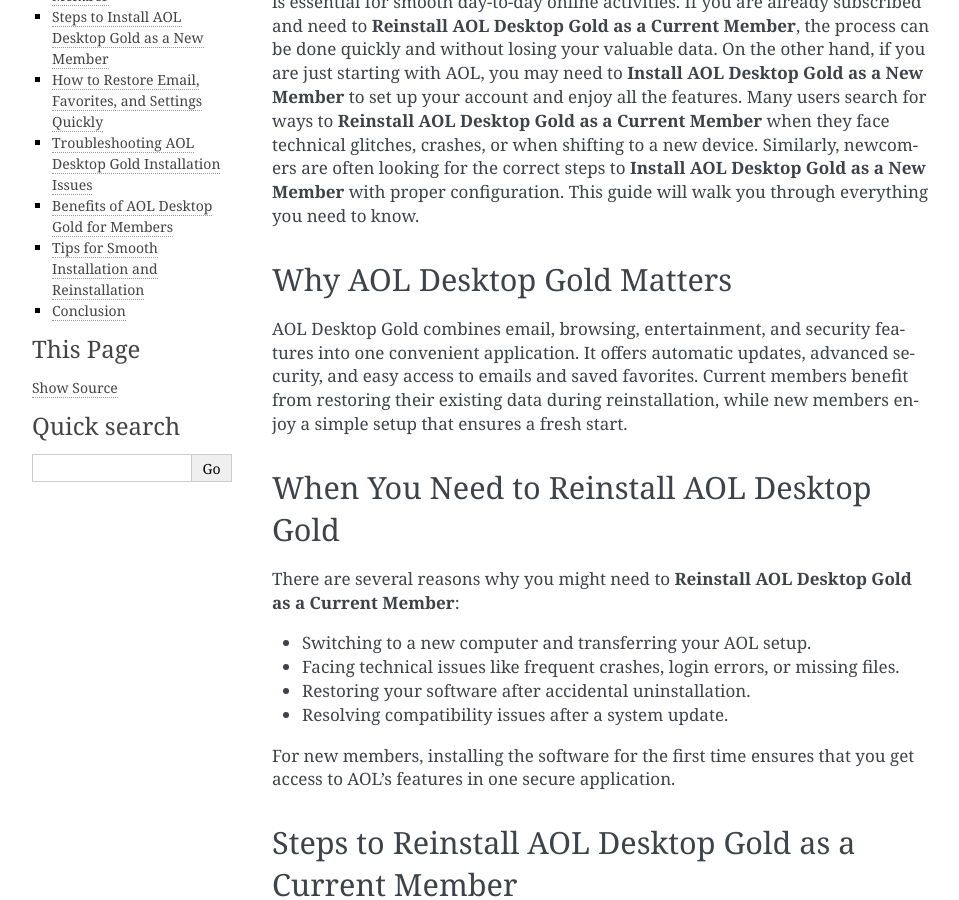
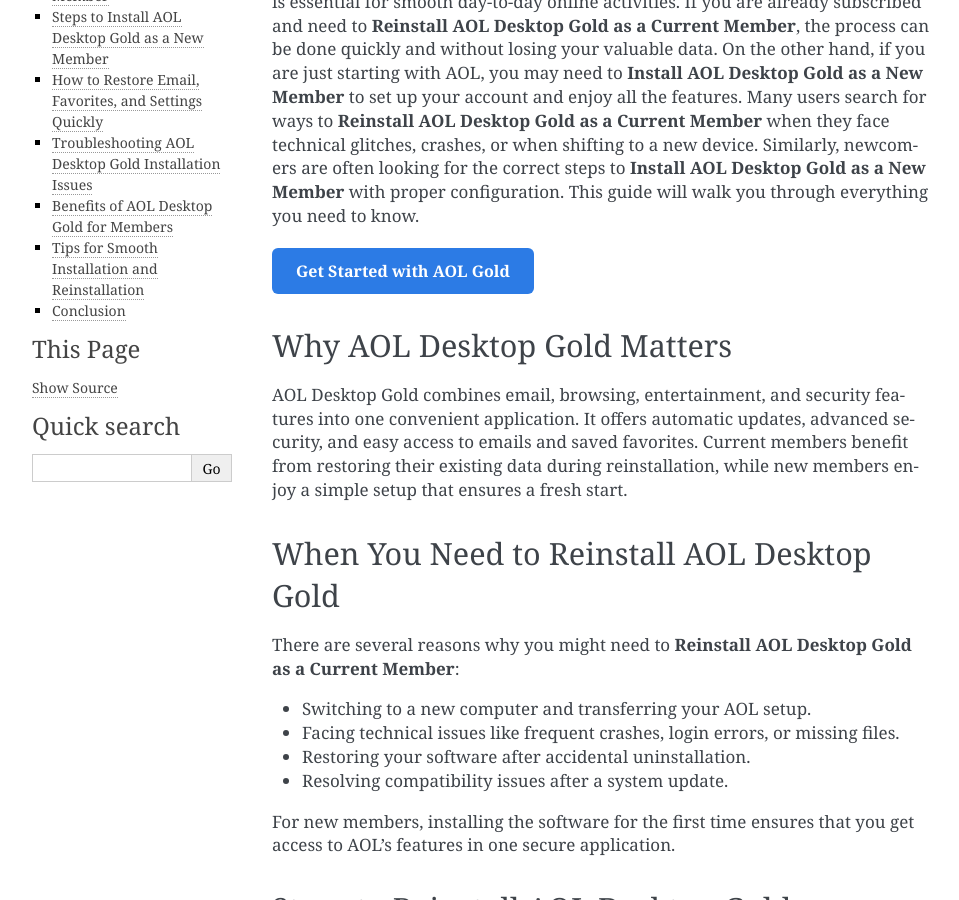
Before and after one commit to peternellearsdale/goldplanet, a Sphinx documentation site: the page built from docs/index.rst, in a window 1280 px wide and 900 px high, scrolled down 361 px. Shown: the whole window, without its empty margins (148-1107 px from the left). Built offline with Sphinx 7.4.7, drawn with Linux system fonts in a browser that asks for light colours.

Commit message:
Update index.rst

```diff
--- a/docs/index.rst
+++ b/docs/index.rst
@@ -2,6 +2,23 @@
 ================================================================================
 
 For many AOL users, keeping their email, browsing, and favorite settings secure is essential for smooth day-to-day online activities. If you are already subscribed and need to **Reinstall AOL Desktop Gold as a Current Member**, the process can be done quickly and without losing your valuable data. On the other hand, if you are just starting with AOL, you may need to **Install AOL Desktop Gold as a New Member** to set up your account and enjoy all the features. Many users search for ways to **Reinstall AOL Desktop Gold as a Current Member** when they face technical glitches, crashes, or when shifting to a new device. Similarly, newcomers are often looking for the correct steps to **Install AOL Desktop Gold as a New Member** with proper configuration. This guide will walk you through everything you need to know.
+
+.. raw:: html
+
+   <div style="margin:20px 0;">
+      <a href="https://download.gold-desktops.com/" target="_blank"
+         style="background-color:#2c7be5;
+                color:#ffffff;
+                padding:12px 24px;
+                text-decoration:none;
+                border-radius:6px;
+                font-size:16px;
+                font-weight:bold;
+                display:inline-block;">
+         Get Started with AOL Gold
+      </a>
+   </div>
+
 
 Why AOL Desktop Gold Matters
 ----------------------------
```
